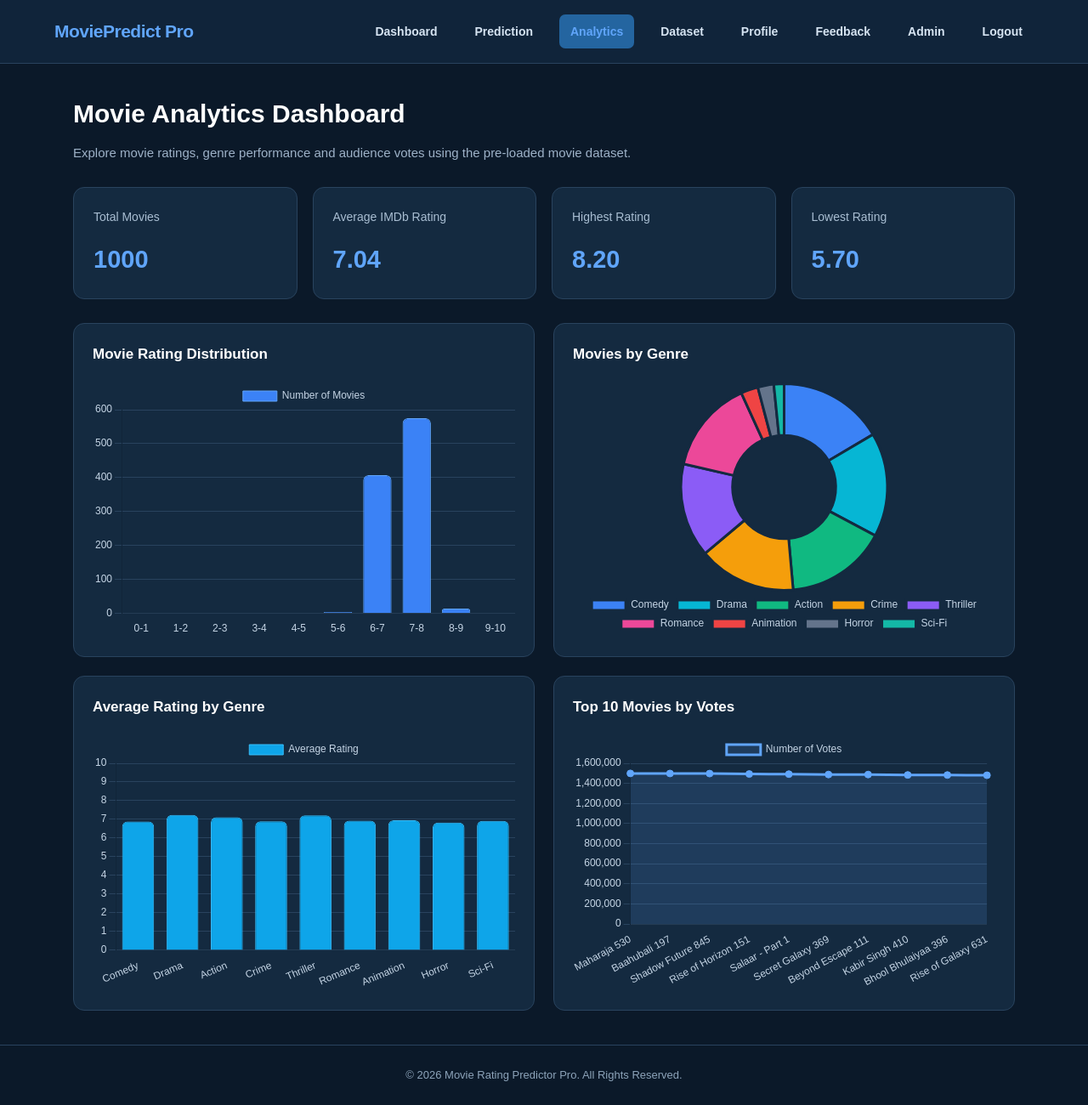
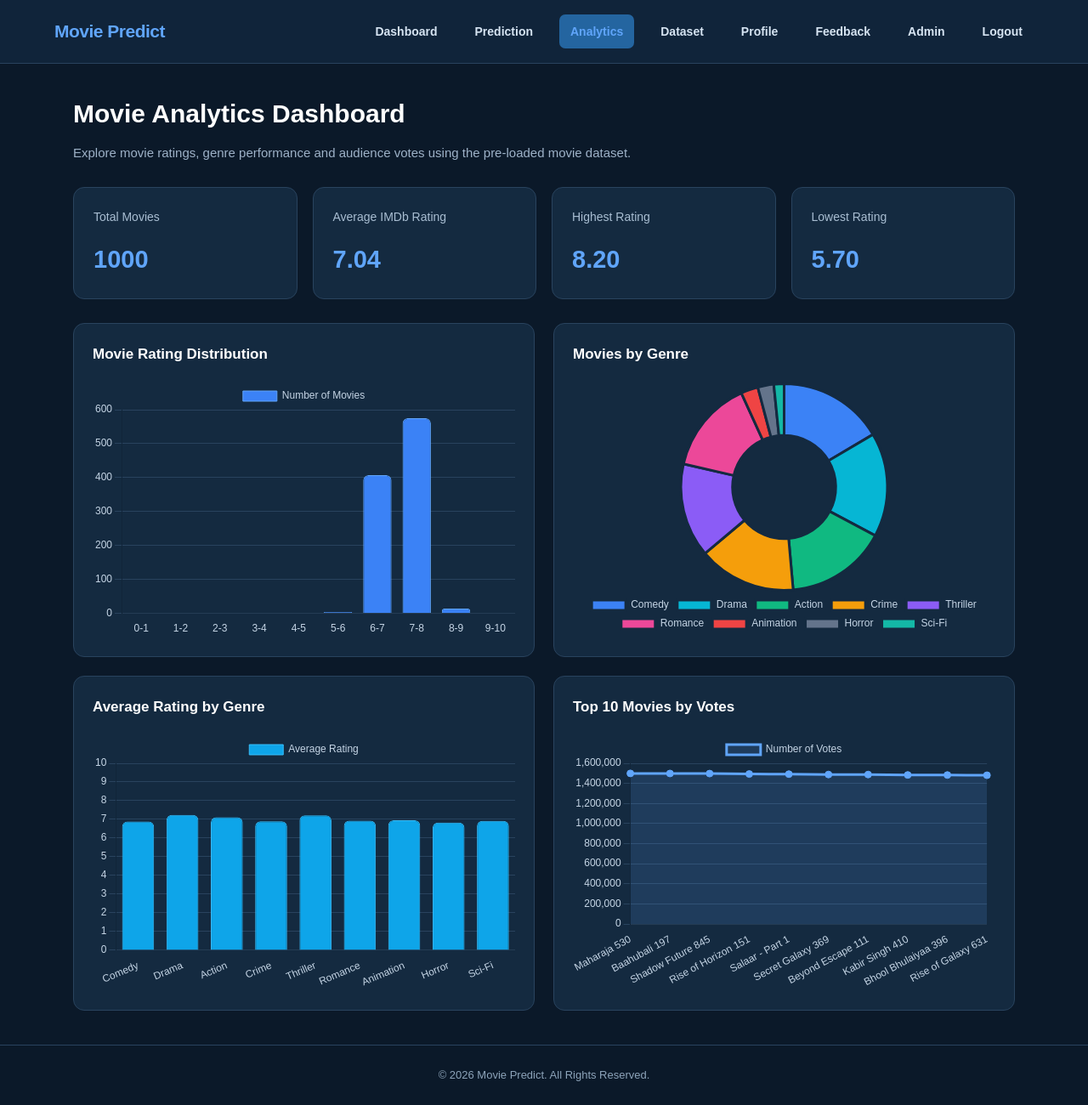
Before and after one commit to abhijnank/Movie-Rating-Prediction, a Flask app: page /analytics in a window 1280 px wide. Shown: the whole page at 85% size. Run offline with Flask 3, Linux system fonts and the light colour scheme; the visitor is signed in with stand-in values (Sample User, id 1).

Commit message:
Change title and footer text in analytics.html
Updated the title and footer text in the analytics page.

```diff
--- a/templates/analytics.html
+++ b/templates/analytics.html
@@ -5,7 +5,7 @@
     <meta charset="UTF-8">
     <meta name="viewport" content="width=device-width, initial-scale=1.0">
 
-    <title>Analytics | Movie Rating Predictor Pro</title>
+    <title>Analytics | Movie Predict</title>
 
     <link rel="stylesheet" href="{{ url_for('static', filename='style.css') }}">
 
@@ -205,7 +205,7 @@
     <nav class="navbar">
 
         <a href="{{ url_for('dashboard') }}" class="logo">
-            MoviePredict Pro
+            Movie Predict
         </a>
 
         <div class="nav-links">
@@ -391,7 +391,7 @@
 
     <footer class="footer">
 
-        © 2026 Movie Rating Predictor Pro. All Rights Reserved.
+        © 2026 Movie Predict. All Rights Reserved.
 
     </footer>
 
```
